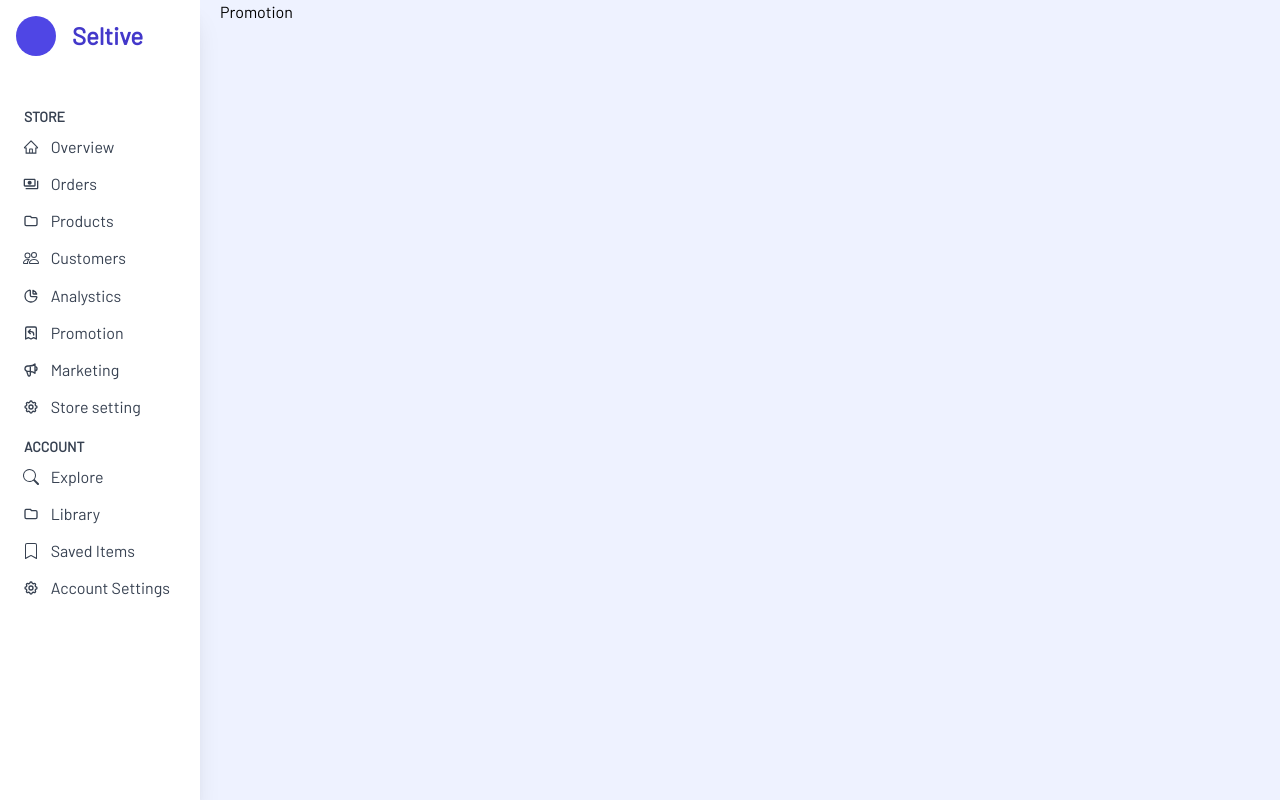
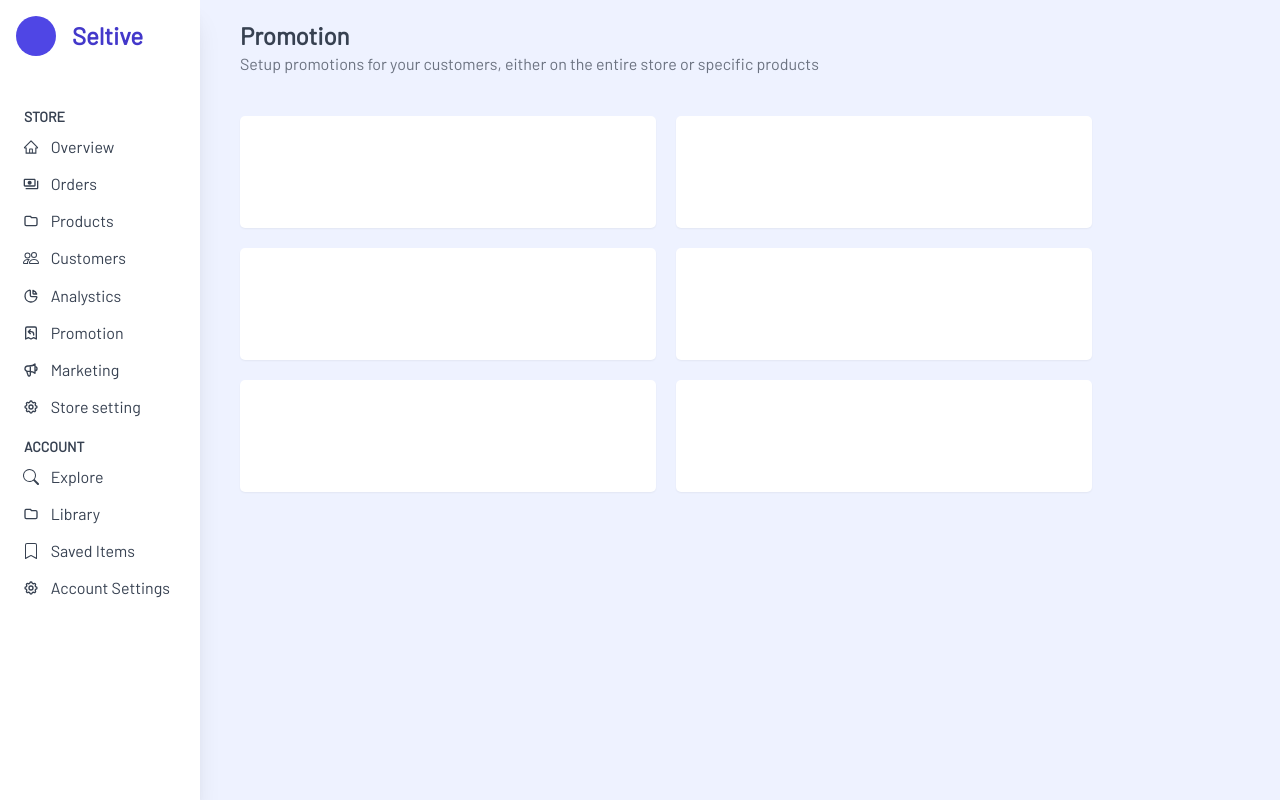
Before and after one commit to Pascal488/Flex-code, a React (Create React App) app in the folder seltive/: page /promotion in a window 1280 px wide. Built offline with nearby package versions, Linux system fonts and the light colour scheme; no server answers; sample sign-in values are in the browser's storage.

Commit message:
:Add promotion desgn

```diff
--- a/seltive/src/pages/homepages/promotion/Promotion.tsx
+++ b/seltive/src/pages/homepages/promotion/Promotion.tsx
@@ -1,9 +1,31 @@
-import React from 'react'
+import React from "react";
 
 const Promotion = () => {
+  const styles = {
+    backgroundColor: "white",
+    paddingLeft: "208px",
+    paddingRight: "208px",
+    paddingTop: "56px",
+    paddingBottom: "56px",
+    borderRadius: "5px",
+  };
   return (
-    <div>Promotion</div>
-  )
-}
+    <div className="p-5">
+      <h1 className="text-gray-700 font-semibold text-2xl">Promotion</h1>
+      <p className="mb-10 text-gray-500">
+        Setup promotions for your customers, either on the entire store or
+        specific products
+      </p>
+      <div className="flex  flex-wrap gap-5 max-w-5xl ">
+        <div style={styles} className="shadow-sm"></div>
+        <div className="shadow-sm" style={styles}></div>
+        <div className="shadow-sm" style={styles}></div>
+        <div className="shadow-sm" style={styles}></div>
+        <div className="shadow-sm" style={styles}></div>
+        <div className="shadow-sm" style={styles}></div>
+      </div>
+    </div>
+  );
+};
 
-export default Promotion
+export default Promotion;
```
